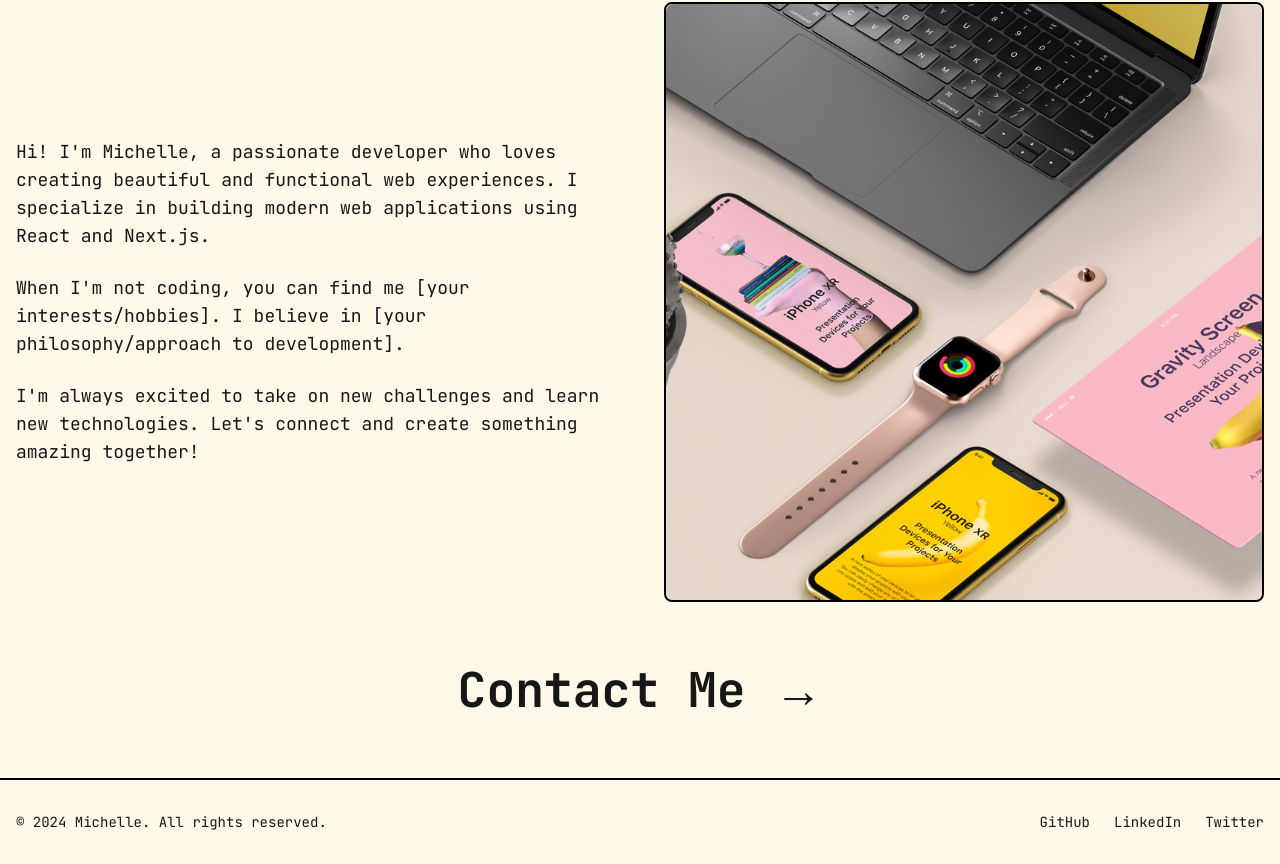
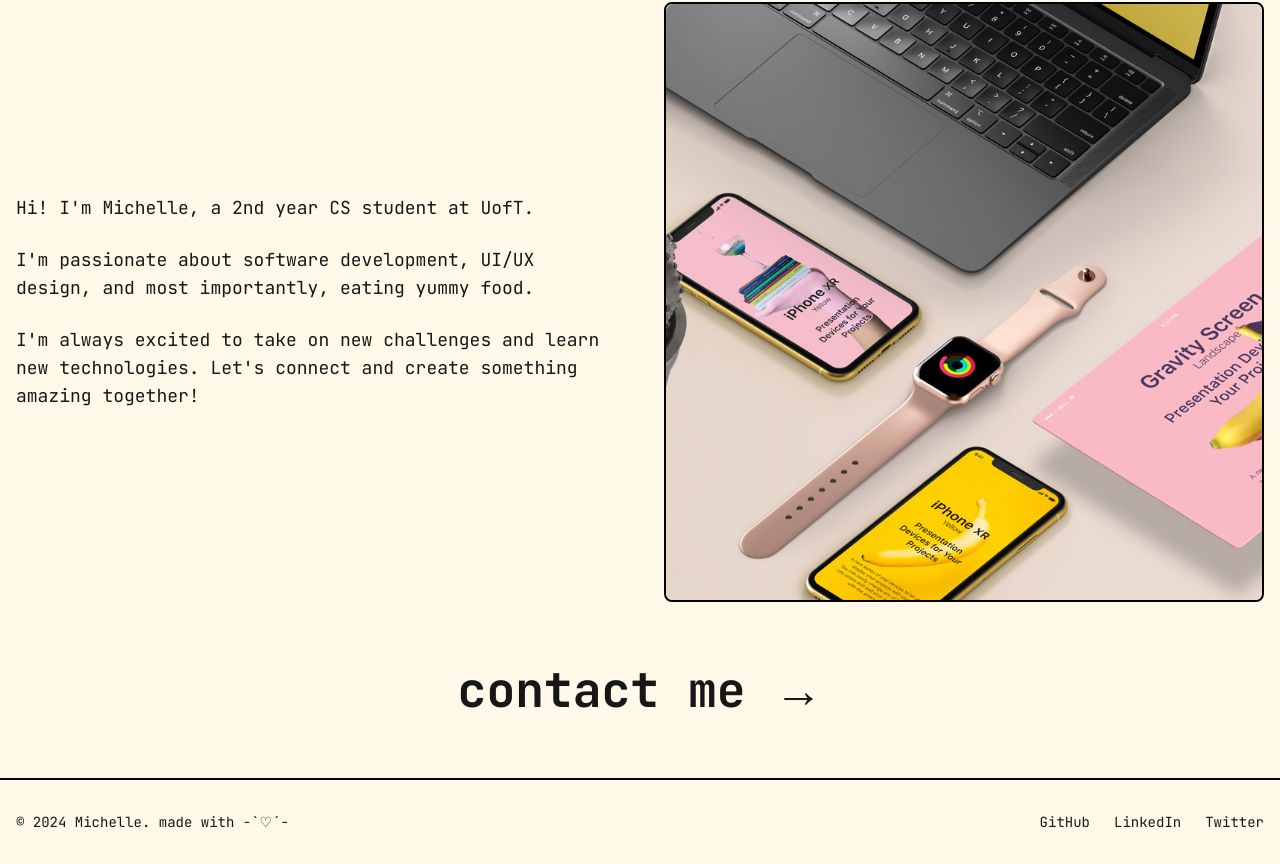
Before and after one commit to mzhang055/personal-website, a Next.js app in the folder next-app/: page / in a window 1280 px wide. Shown: the part 2407-3271 px from the top of the page. Built offline with nearby package versions, Linux system fonts and the light colour scheme.

Commit message:
update bio

```diff
--- a/next-app/src/app/page.tsx
+++ b/next-app/src/app/page.tsx
@@ -119,11 +119,10 @@ export default function Home() {
           {/* About Me Text */}
           <div className="space-y-6">
             <p className="text-lg font-jetbrains-mono">
-              Hi! I'm Michelle, a passionate developer who loves creating beautiful and functional web experiences.
-              I specialize in building modern web applications using React and Next.js.
+              Hi! I'm Michelle, a 2nd year CS student at UofT.
             </p>
             <p className="text-lg font-jetbrains-mono">
-              When I'm not coding, you can find me [your interests/hobbies]. I believe in [your philosophy/approach to development].
+              I'm passionate about software development, UI/UX design, and most importantly, eating yummy food.
             </p>
             <p className="text-lg font-jetbrains-mono">
               I'm always excited to take on new challenges and learn new technologies. Let's connect and create something amazing together!
@@ -150,7 +149,7 @@ export default function Home() {
           href="mailto:your.email@example.com"
           className="text-xl sm:text-2xl md:text-3xl lg:text-4xl xl:text-5xl font-bold font-jetbrains-mono hover:opacity-80 transition-opacity duration-300"
         >
-          Contact Me →
+          contact me →
         </a>
       </div>
 
@@ -159,7 +158,7 @@ export default function Home() {
         <div className="w-full max-w-7xl mx-auto px-4">
           <div className="flex flex-col md:flex-row justify-between items-center gap-4">
             <div className="text-sm font-jetbrains-mono">
-              © 2024 Michelle. All rights reserved.
+              © 2024 Michelle. made with -`♡´-
             </div>
             <div className="flex gap-6">
               <a
```
